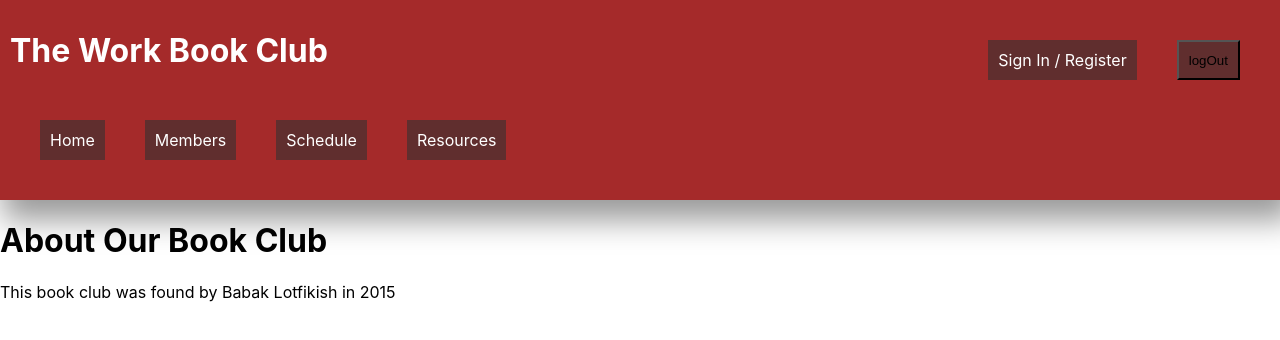
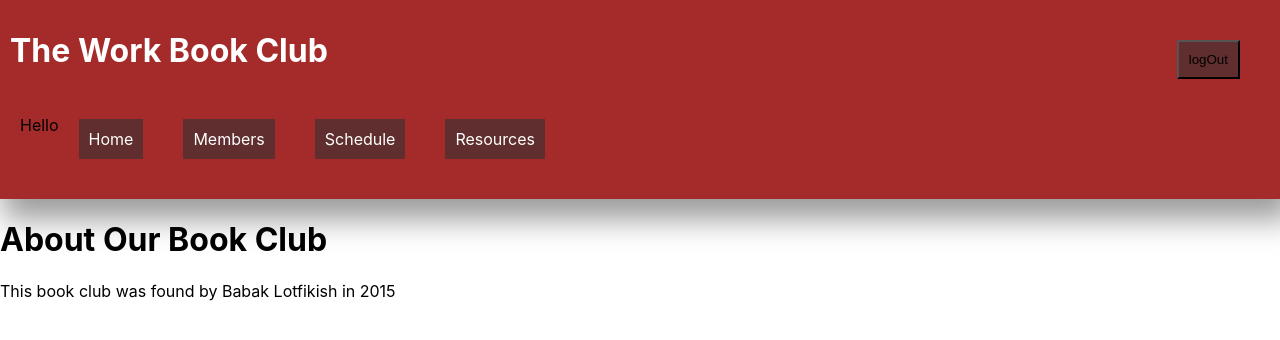
Before and after one commit to we-live-inside-a-dream/project-book-club, a React (Create React App) app in the folder client/: page / in a window 1280 px wide. Shown: the top 340 px of the page. Built offline with nearby package versions, Linux system fonts and the light colour scheme.

Commit message:
fixed logout button to show up

```diff
--- a/client/src/components/Navbar.js
+++ b/client/src/components/Navbar.js
@@ -2,20 +2,26 @@ import "./Navbar.css";
 import MustBeLoggedIn from "./MustBeLoggedIn";
 import { useSelector } from "react-redux";
 import { logOut } from "../api/user";
+import { selectUser } from "../redux/slice/userSlice";
 
 function Navbar() {
-  const userData = useSelector((state) => state.user);
+  const userData = useSelector(selectUser);
+  console.log("userData", userData);
   return (
     <>
       <div class="signupButton">
-        {!userData && (
+        {!userData ? (
           <NavbarItem title={"Sign In / Register"} address={"/signIn"} />
-        )}
-        <MustBeLoggedIn>
+        ) : (
           <button className="navbar-item" onClick={logOut}>
             logOut
           </button>
-        </MustBeLoggedIn>
+        )}
+        {/* <MustBeLoggedIn>
+          <button className="navbar-item" onClick={logOut}>
+            logOut
+          </button>
+        </MustBeLoggedIn> */}
       </div>
       <div class="navBar">
         {userData && <p>Hello {userData.firstName}</p>}
```
